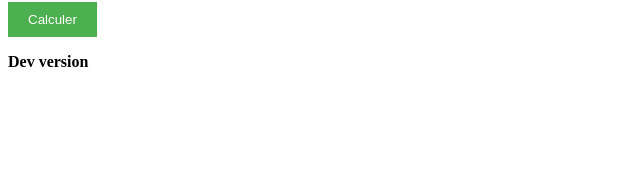
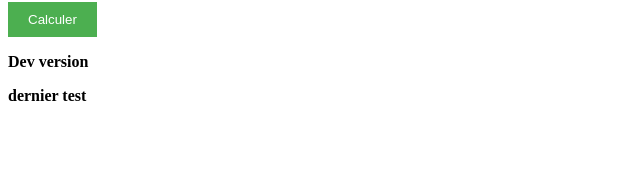
Before and after one commit to billelWCS/test_jenkins, an Angular app: page / in a window 1280 px wide. Shown: the part 104-281 px from the top of the page, without its empty margins (0-640 px from the left). Built offline with nearby package versions, Linux system fonts and the light colour scheme.

Commit message:
dernier tes

```diff
--- a/src/app/app.component.html
+++ b/src/app/app.component.html
@@ -16,3 +16,5 @@
 
 <p *ngIf="!prod">Dev version</p>
 <p *ngIf="prod">Prod version</p>
+
+<p>dernier test</p>
```
